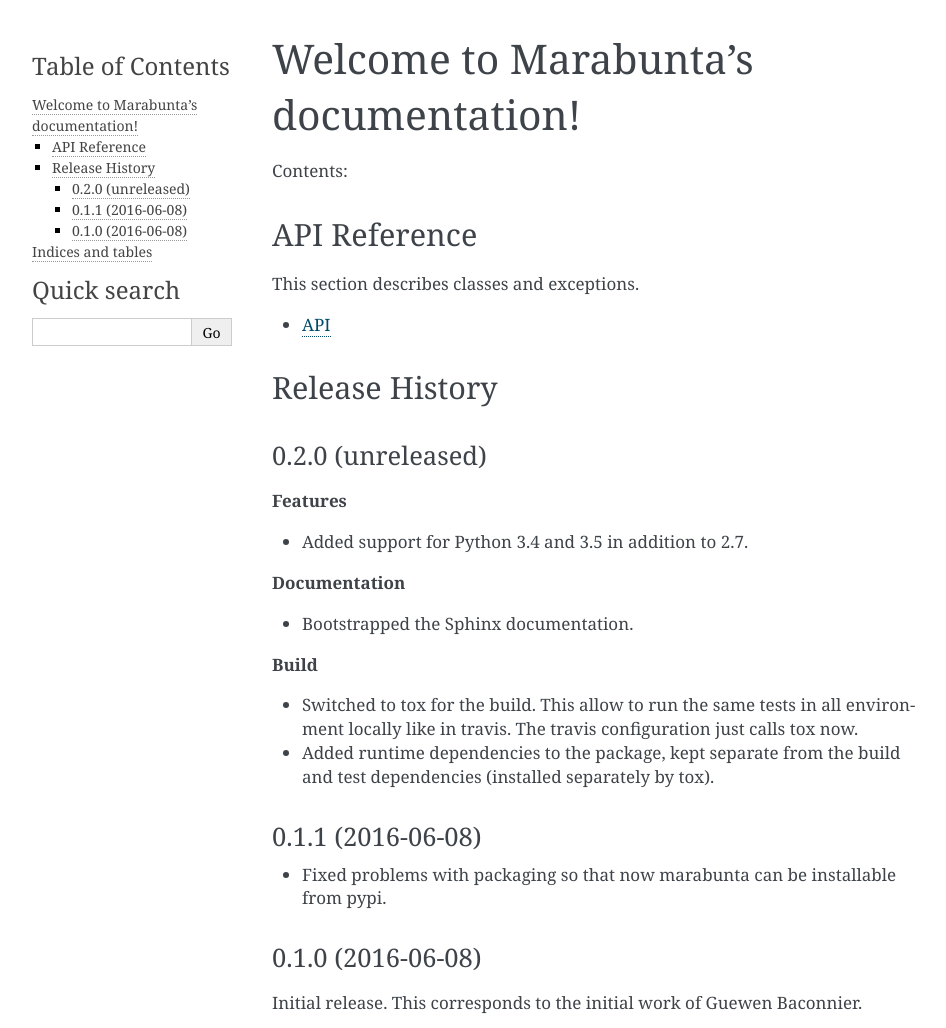
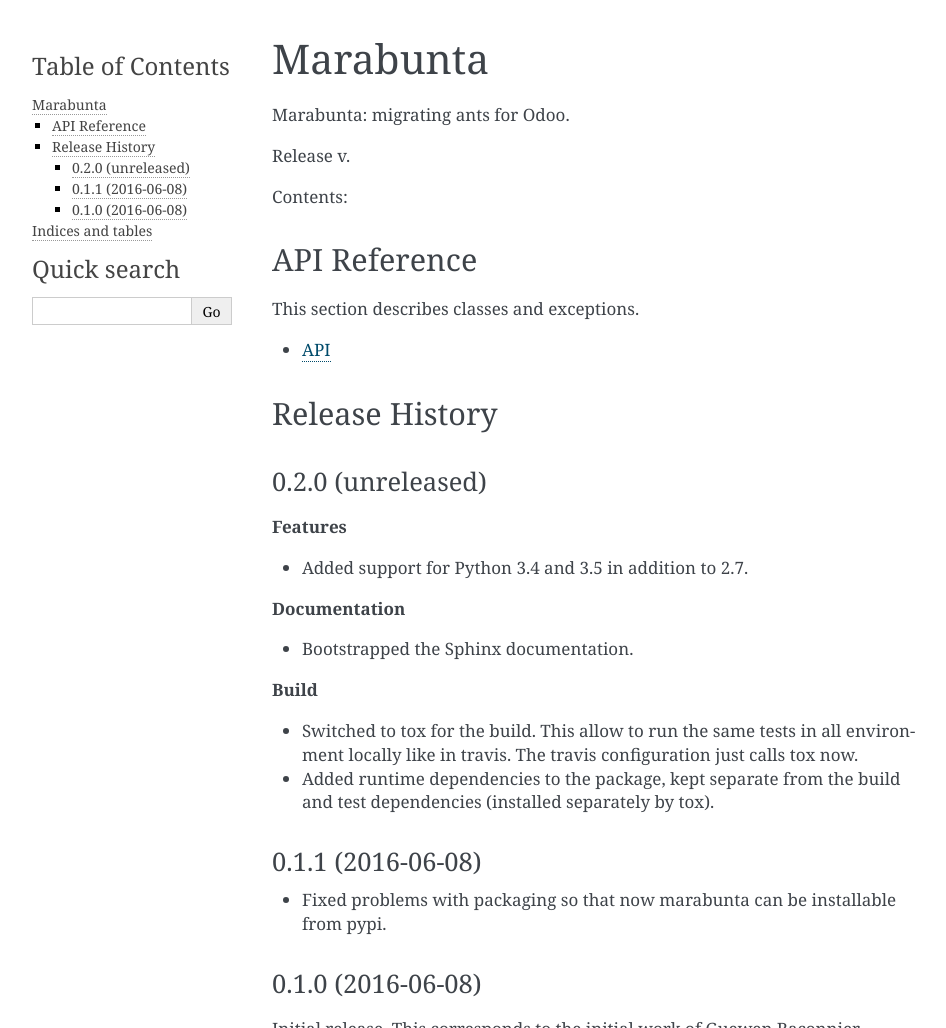
Before and after one commit to camptocamp/marabunta, a Sphinx documentation site: the page built from docs/index.rst, in a window 1280 px wide, cut to the strip 0-1028 px from the top of the page. Shown: the whole strip, without its empty margins (148-1094 px from the left). Built offline with Sphinx 7.4.7, drawn with Linux system fonts in a browser that asks for light colours; the version number could not be read and is left out.

Commit message:
show version on docs index

```diff
--- a/docs/index.rst
+++ b/docs/index.rst
@@ -3,8 +3,12 @@
    You can adapt this file completely to your liking, but it should at least
    contain the root `toctree` directive.
 
-Welcome to Marabunta's documentation!
-=====================================
+Marabunta
+=========
+
+Marabunta: migrating ants for Odoo.
+
+Release v\ |version|.
 
 Contents:
 
```
